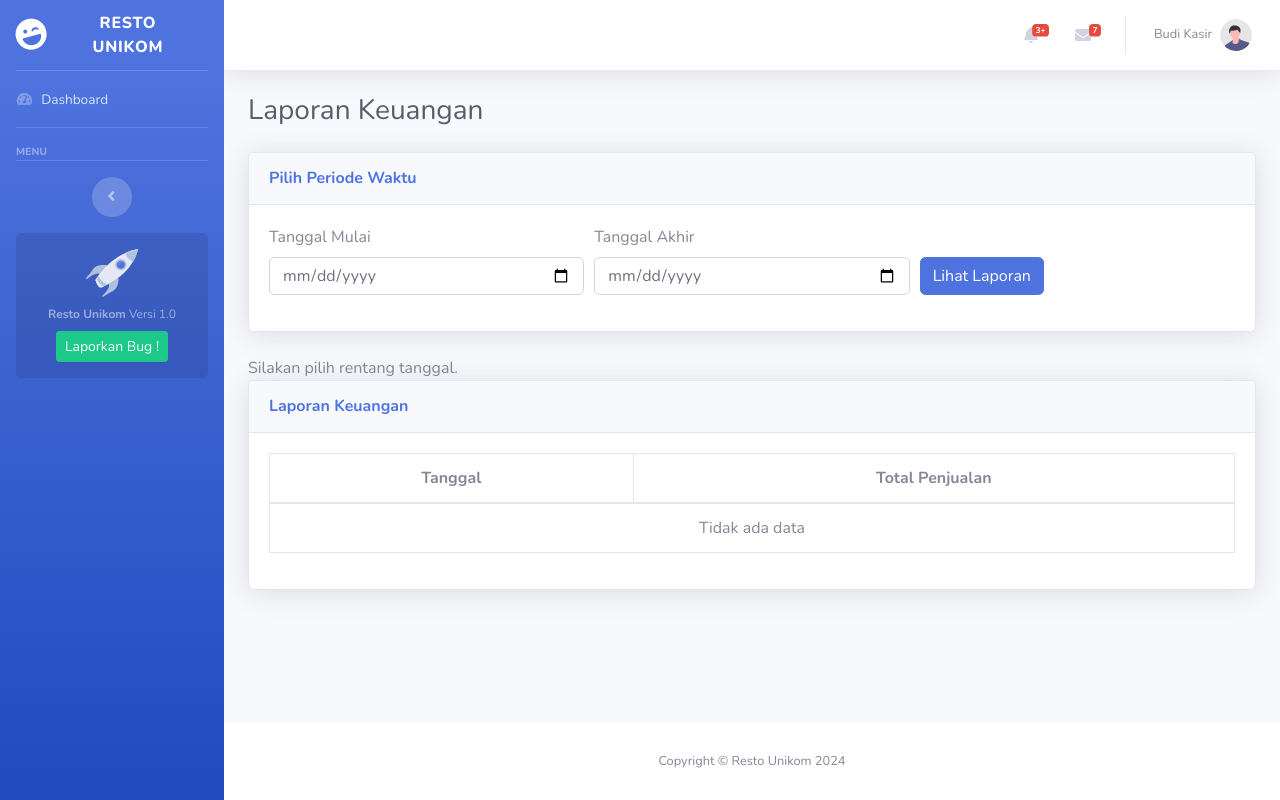
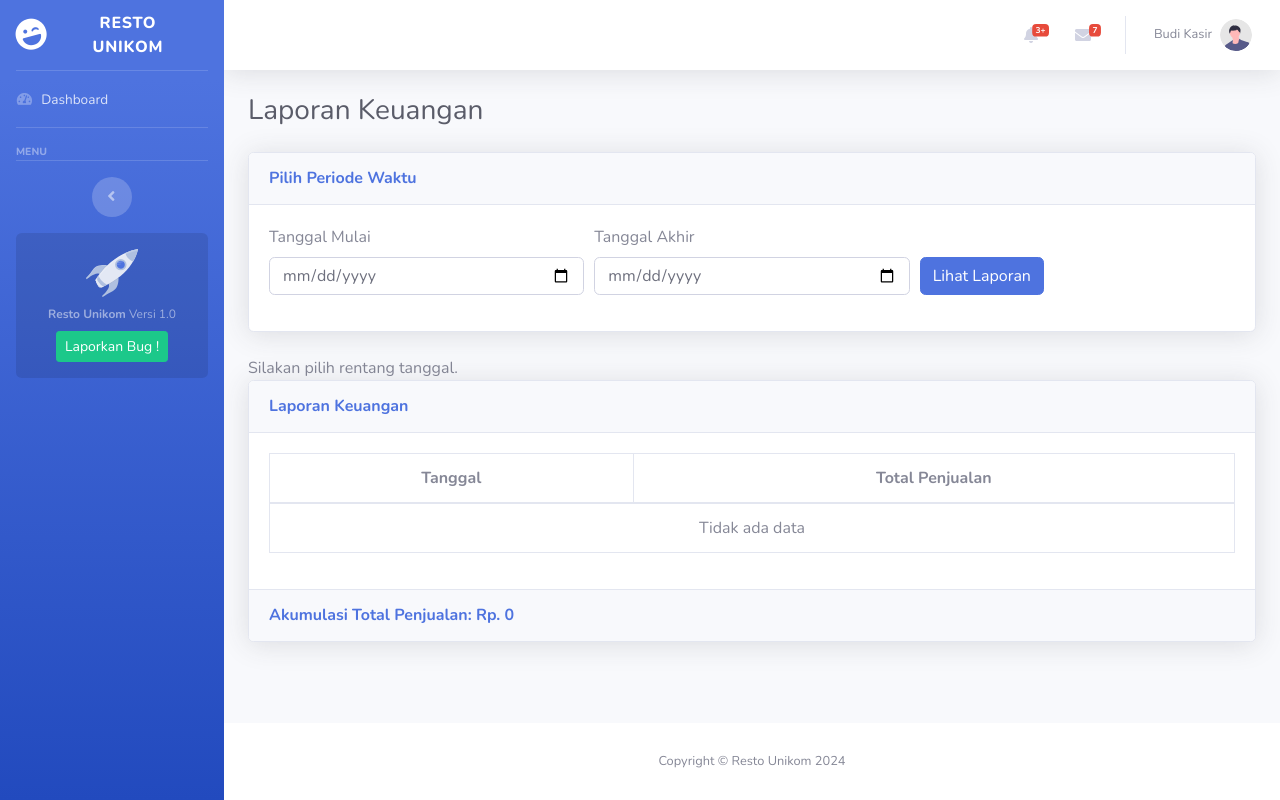
Before and after one commit to xturus138/adminWebsite, a PHP site: page /pengolahan-laporan-keuangan-kasir.php in a window 1280 px wide. Run offline with PHP 8.4, Linux system fonts and the light colour scheme; the visitor is signed in with stand-in values (Sample User, id 1).

Commit message:
Tambah fungsi akumulasi di laporan keuangan kasir

```diff
--- a/pengolahan-laporan-keuangan-kasir(data).php
+++ b/pengolahan-laporan-keuangan-kasir(data).php
@@ -4,6 +4,8 @@ include 'config.php';
 // Mendapatkan tanggal mulai dan akhir dari form
 $start_date = isset($_GET['start_date']) ? $_GET['start_date'] : '';
 $end_date = isset($_GET['end_date']) ? $_GET['end_date'] : '';
+
+$akumulasi_total = 0;
 
 if ($start_date && $end_date) {
     // Query untuk mengambil data berdasarkan tanggal
@@ -25,6 +27,10 @@ if ($start_date && $end_date) {
     } else {
         echo "Hasil tidak ditemukan";
     }
+
+    // Menghitung akumulasi total penjualan
+    $akumulasi_total = array_sum($total_penjualan);
+
 } else {
     echo "Silakan pilih rentang tanggal.";
 }
--- a/pengolahan-laporan-keuangan-kasir.php
+++ b/pengolahan-laporan-keuangan-kasir.php
@@ -399,6 +399,9 @@
                                 </table>
                             </div>
                         </div>
+                        <div class="card-footer py-3">
+                            <h6 class="m-0 font-weight-bold text-primary">Akumulasi Total Penjualan: Rp. <?php echo $akumulasi_total; ?></h6>
+                        </div>
                     </div>
                 </div>
                 <!-- /.container-fluid -->
```
Lines whose indentation alone changed are shown as unchanged.
